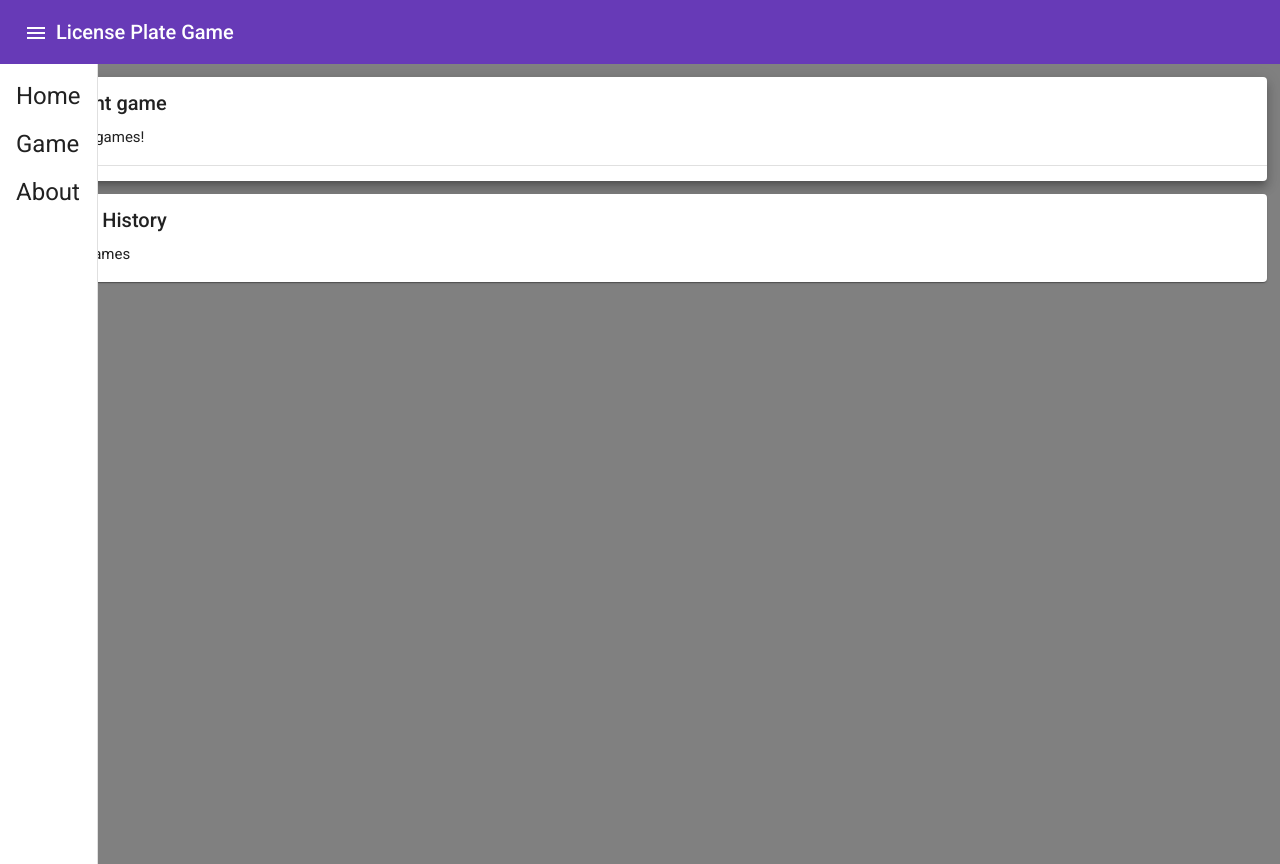
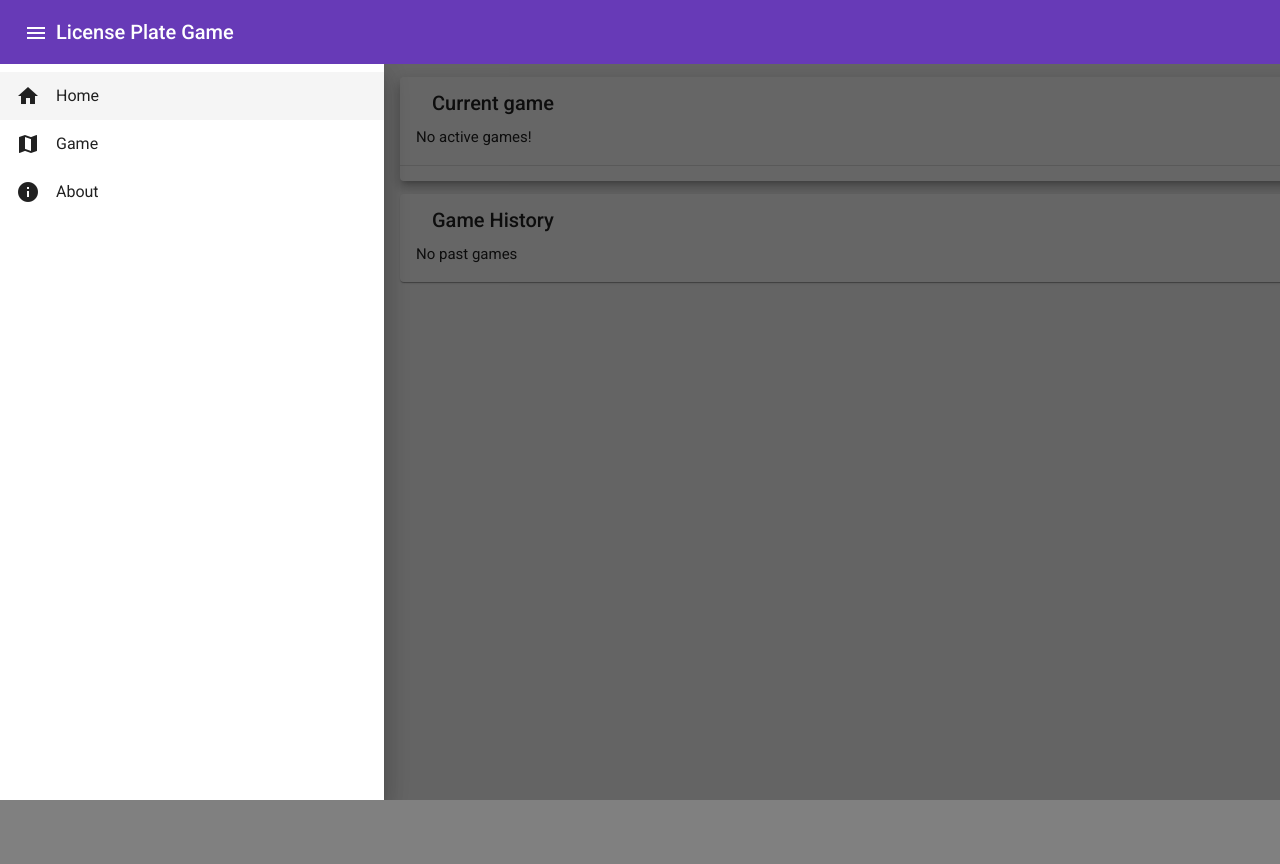
Before and after one commit to aspirinonfire/thegame, an Angular app: page /home in a window 1280 px wide. Both pictures are taken after a click on the button "menu". After the commit the page ends 800 px from the top, so only its background shows below. Built offline with nearby package versions, Linux system fonts and the light colour scheme.

Commit message:
material layout

```diff
--- a/angular.json
+++ b/angular.json
@@ -33,7 +33,8 @@
             ],
             "styles": [
               "./node_modules/@angular/material/prebuilt-themes/deeppurple-amber.css",
-              "src/styles.scss"
+              "src/styles/styles.scss",
+              "src/styles/variables.scss"
             ],
             "scripts": []
           },
@@ -101,7 +102,8 @@
             ],
             "styles": [
               "./node_modules/@angular/material/prebuilt-themes/deeppurple-amber.css",
-              "src/styles.scss"
+              "src/styles/styles.scss",
+              "src/styles/variables.scss"
             ],
             "scripts": []
           }
--- a/src/app/app.component.html
+++ b/src/app/app.component.html
@@ -1,5 +1,4 @@
-<header>
-  <mat-toolbar color="primary">
+<mat-toolbar class="nav-toolbar" color="primary">
     <mat-toolbar-row>
       <button mat-icon-button>
         <mat-icon (click)="sidenav.toggle()">menu</mat-icon>
@@ -8,18 +7,22 @@
     </mat-toolbar-row>
 </mat-toolbar>
 
-  <mat-sidenav-container class="app-nav-menu">
-    <mat-sidenav #sidenav mode="side" role="navigation" class="sidenav">
+<mat-drawer-container class="app-nav-menu">
+  <mat-drawer #sidenav mode="push" role="navigation" class="sidenav">
     <mat-nav-list (click)="sidenav.close()">
-        <a mat-list-item [routerLink]="['/', appRoutes.home]"> Home </a>
-        <a mat-list-item [routerLink]="['/', appRoutes.game]"> Game </a>
-        <a mat-list-item [routerLink]="['/', appRoutes.about]"> About </a>
+      <a mat-list-item [routerLink]="['/', appRoutes.home]" routerLinkActive="active-link">
+        <mat-icon>home</mat-icon>Home
+      </a>
+      <a mat-list-item [routerLink]="['/', appRoutes.game]" routerLinkActive="active-link">
+        <mat-icon>map</mat-icon>Game
+      </a>
+      <a mat-list-item [routerLink]="['/', appRoutes.about]" routerLinkActive="active-link">
+        <mat-icon>info</mat-icon>About
+      </a>
     </mat-nav-list>
-    </mat-sidenav>
-  </mat-sidenav-container>
-</header>
+  </mat-drawer>
 
-<div class="container">
+  <div class="app-contents">
     <div fxLayout="row" fxLayoutAlign="center center" class="content">
       <div *ngIf="isLoading$ | async; else showRoute">
         <h5>**** loading ****</h5>
@@ -29,3 +32,4 @@
       </ng-template>
     </div>
   </div>
+</mat-drawer-container>
--- a/src/app/app.component.scss
+++ b/src/app/app.component.scss
@@ -1,4 +1,4 @@
-@import '~@angular/material/theming';
+@import '~src/styles/variables.scss';
 
 .menu-item {
     margin-right: 1rem;
@@ -6,13 +6,38 @@
 
 .app-nav-menu {
     position: absolute;
-    height: 100vh;
+    height: 100%;
+    width: 100%
 }
 
-::ng-deep .sidenav {
-    background-color: mat-color($mat-deep-purple) !important;
+.nav-toolbar {
+    position: fixed;
+    z-index: 1000;
+    top: 0;
+}
+
+.sidenav {
+    background-color: white;
+    top: 4rem !important;
+    min-width: 30%;
+    mat-icon {
+        padding-right: 1rem;
+    }
 }
 
 .mat-nav-list > a {
     font-size: 1.5rem;
 }
+
+.app-contents {
+    margin-top: 4rem;
+    display: flex;
+    height: 100vh;
+    width: 100%;
+    align-items: flex-start;
+    justify-content: center;
+}
+
+.active-link {
+    background-color: $primary;
+}
--- a/src/styles.scss
+++ /dev/null
@@ -1,20 +0,0 @@
-@import '~@angular/material/theming';
-// Include the common styles for Angular Material. We include this here so that you only
-// have to load a single css file for Angular Material in your app.
-// Be sure that you only ever include this mixin once!
-@include mat-core();
-
-body {
-  background-color: gray;
-}
-
-.card {
-  margin: .8rem;
-  background-color: white;
-  mat-card-footer {
-    padding: .5rem;
-  }
-}
-
-html, body { height: 100%; }
-body { margin: 0; font-family: Roboto, "Helvetica Neue", sans-serif; }
--- /dev/null
+++ b/src/styles/styles.scss
@@ -0,0 +1,21 @@
+body {
+  background-color: gray;
+}
+
+.card {
+  margin: .8rem 0;
+  background-color: white;
+  mat-card-footer {
+    padding: .5rem;
+  }
+  width: 95vw;
+}
+
+.fill-space {
+  // This fills the remaining space, by using flexbox.
+  // Every toolbar row uses a flexbox row layout.
+  flex: 1 1 auto;
+}
+
+html, body { height: 100%; }
+body { margin: 0; font-family: Roboto, "Helvetica Neue", sans-serif; }
--- /dev/null
+++ b/src/styles/variables.scss
@@ -0,0 +1,14 @@
+@import '~@angular/material/theming';
+// Include the common styles for Angular Material. We include this here so that you only
+// have to load a single css file for Angular Material in your app.
+// Be sure that you only ever include this mixin once!
+@include mat-core();
+
+$app-primary: mat-palette($mat-deep-purple);
+$app-accent:  mat-palette($mat-amber);
+$app-warn:    mat-palette($mat-orange);
+
+// Create your Sass color vars (will be available in all the project)
+$primary: mat-color($app-primary);
+$accent: mat-color($app-accent);
+$warn: mat-color($app-warn);
```
Also changed, not shown: 1 other file (tests, documents, lock files or other folders). Lines whose indentation alone changed are shown as unchanged.
